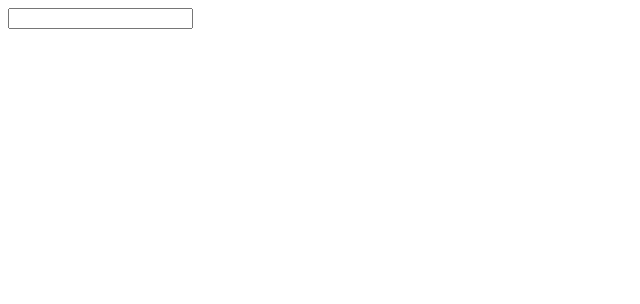
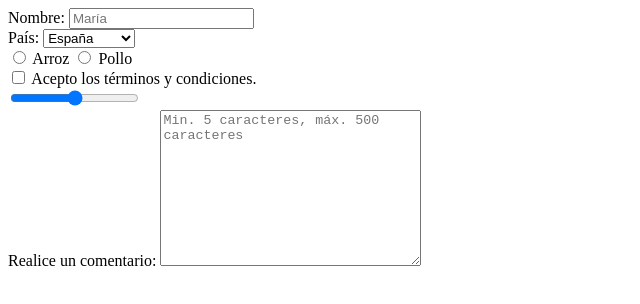
Before and after one commit to NahuLemesF/Ademass, a plain HTML site: page HTML/Formularios/index.html in a window 1280 px wide. Shown: the whole page, without its empty margins (0-640 px from the left). Drawn offline with Linux system fonts and the light colour scheme.

Commit message:
Se modifica "Formularios"

```diff
--- a/HTML/Formularios/index.html
+++ b/HTML/Formularios/index.html
@@ -8,8 +8,41 @@
 <body>
     <!-- Method: GET: Para info no sensible - Post: para info sensible-->
     <form method="post" action="backend/form.php">
-        <input type="text" name="nombreusuario">
 
+        <label for="nombreusuario">Nombre:</label>
+        <input type="text" name="nombreusuario" id="nombreusuario" placeholder="María">
+
+        <br>
+
+        <label for="pais">País:</label>
+        <select name="pais" id="pais">
+            <option value="es">España</option>
+            <option value="co">Colombia</option>
+            <option value="pe">Perú</option>
+            <option value="mx">México</option>
+            <option value="ch">Chile</option>
+            <option value="ar">Argentina</option>
+            <option value="cu">Cuba</option>
+            <option value="pr">Puerto Rico</option>
+        </select>
+
+        <br>
+
+        <input type="radio" name="comida" id="arroz" value="arroz"> <label for="arroz">Arroz</label>
+        <input type="radio" name="comida" id="pollo" value="pollo"> <label for="pollo">Pollo</label>
+
+        <br>
+
+        <input type="checkbox" name="terminos" id="terminos" value="yes"> <label for="terminos">Acepto los términos y condiciones.</label>
+
+        <br>
+
+        <input type="range" name="porcentaje" id="porcentaje" min="0" max="100">
+
+        <br>
+
+        <label for="comentario">Realice un comentario:</label>
+        <textarea name="comentario" id="comentario" cols="30" rows="10" minlength="10" maxlength="500" placeholder="Min. 5 caracteres, máx. 500 caracteres"></textarea>
     </form>
 </body>
 </html>
```
